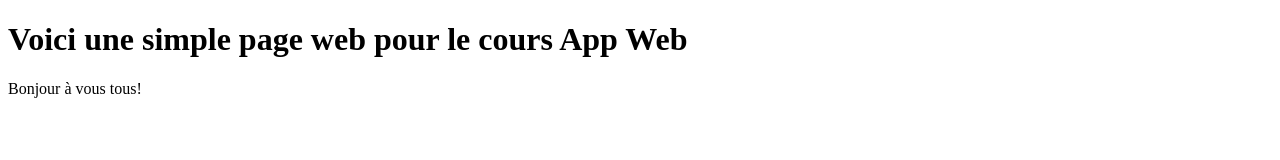
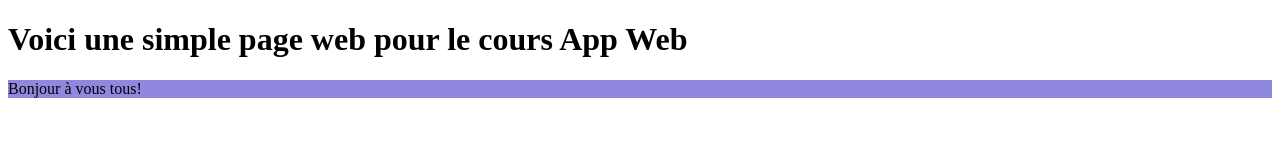
Before and after one commit to BdeB-2CW-GPG/H2021-2CW, a plain HTML site: page index.html in a window 1280 px wide. Drawn offline with Linux system fonts and the light colour scheme.

Commit message:
Ajout de ma couleur preferee dansla balise p

```diff
--- a/index.html
+++ b/index.html
@@ -7,6 +7,6 @@
 </head>
 <body>
     <h1>Voici une simple page web pour le cours App Web</h1>
-    <p>Bonjour à vous tous!</p>
+    <p style="background-color: rgb(144, 135, 222);">Bonjour à vous tous!</p>
 </body>
 </html>
```
